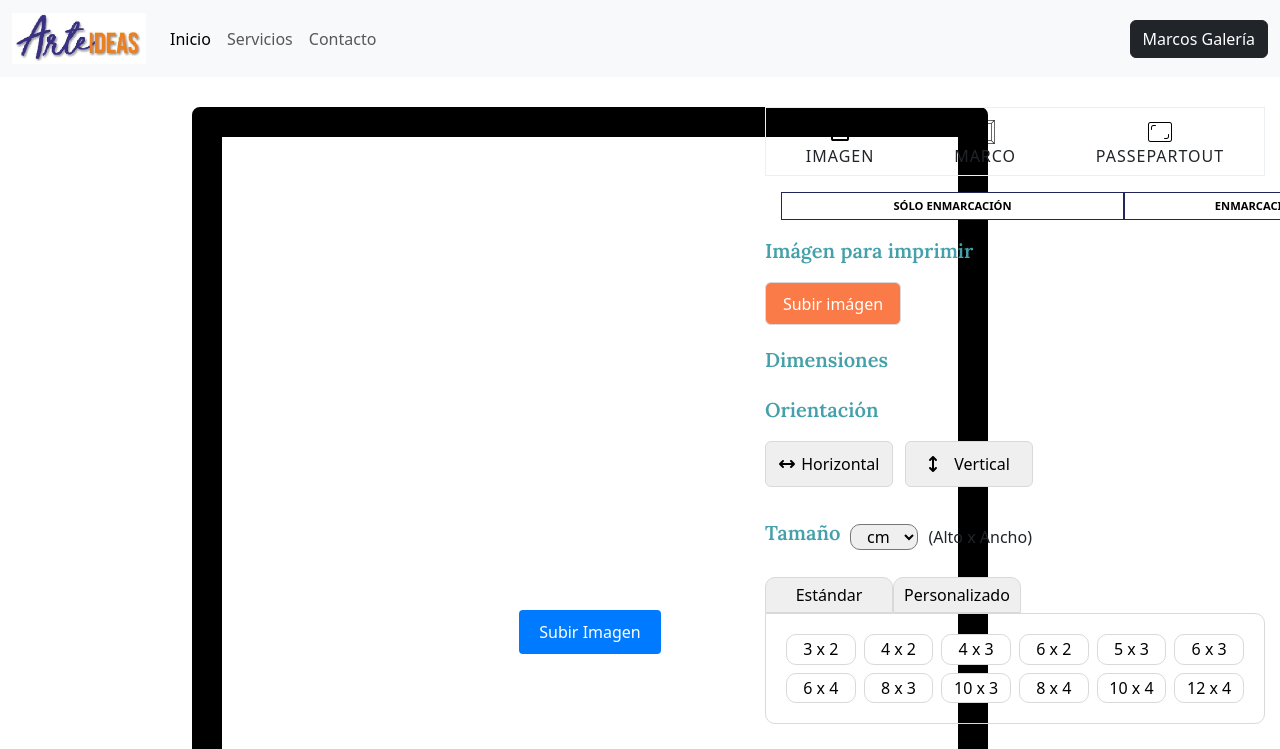
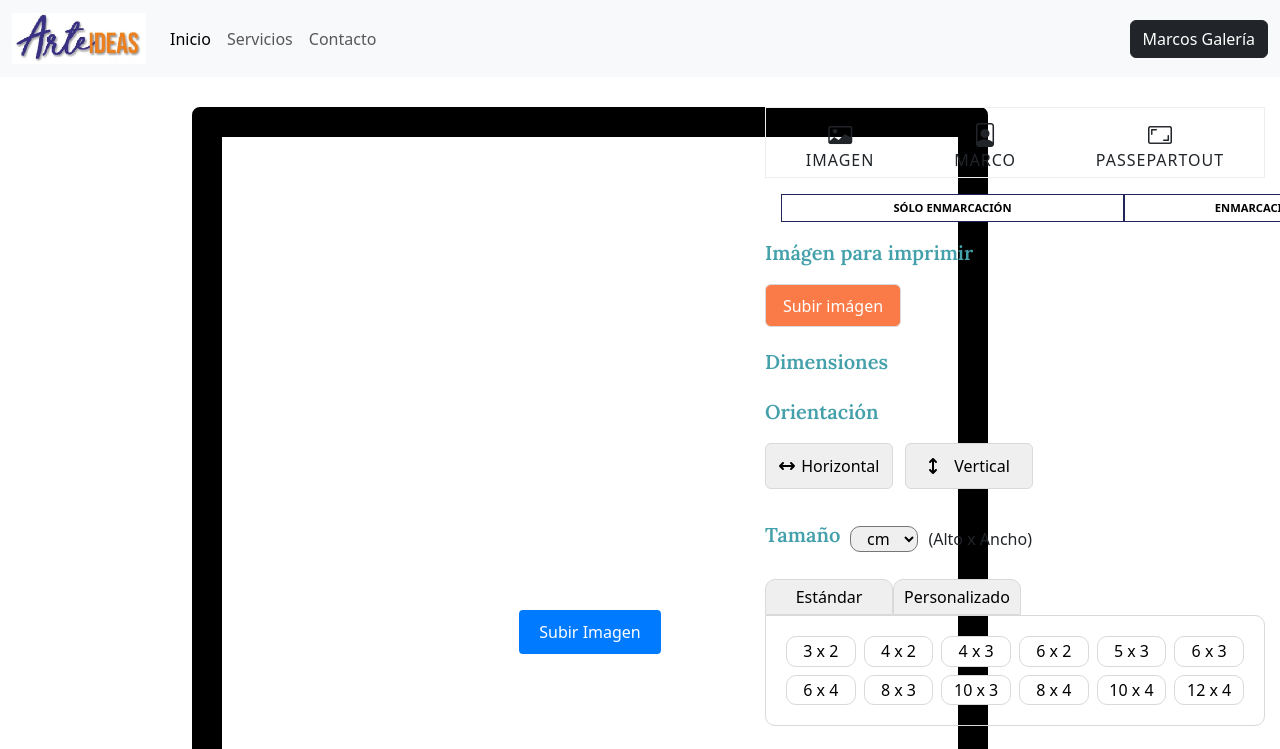
Before and after one commit to end1996/webForm, a React (Vite) app: page / in a window 1280 px wide. Shown: the top 749 px of the page. Built offline with nearby package versions, Linux system fonts and the light colour scheme.

Commit message:
integracion de iconos bootstrap

```diff
--- a/src/components/Screens/Formulario/Iconos.tsx
+++ b/src/components/Screens/Formulario/Iconos.tsx
@@ -4,15 +4,16 @@ function Iconos() {
   return (
     <div className={styles.iconContainer}>
       <div className={styles.iconContainer__each}>
-        <img className={styles.icon} src="src/assets/image.svg" alt="icon" />
+        {/*<img className={styles.icon} src="src/assets/image.svg" alt="icon" />*/}
+        <i className="bi bi-card-image fs-4"></i>
         <label className={styles.iconText}>IMAGEN</label>
       </div>
       <div className={styles.iconContainer__each}>
-        <img className={styles.icon} src="src/assets/passpartu.png" alt="icon" />
+        <i className="bi bi-file-person fs-4"></i>
         <label className={styles.iconText}>MARCO</label>
       </div>
       <div className={styles.iconContainer__each}>
-        <img className={styles.icon} src="src/assets/marco.png" alt="icon" />
+        <i className="bi bi-aspect-ratio fs-4"></i>
         <label className={styles.iconText}>PASSEPARTOUT</label>
       </div>
     </div>
--- a/src/components/Screens/Formulario/Iconos/Iconos.module.css
+++ b/src/components/Screens/Formulario/Iconos/Iconos.module.css
@@ -1,8 +1,10 @@
+@import url("https://cdn.jsdelivr.net/npm/bootstrap-icons@1.11.3/font/bootstrap-icons.min.css");
+
 .iconContainer {
     display: flex;
     width: 100%;  /* Ajusta el ancho al 100% del contenedor padre */
-    max-width: 768px;  /* Asegúrate de que esta sea la dimensión correcta según tu diseño de Figma */
-    height: 69px;  /* Asegúrate de que esta sea la dimensión correcta según tu diseño de Figma */
+    max-width: 768px;
+    height: 71px;
     flex-direction: row;
     margin-top: 30px;
     align-items: center;
@@ -11,19 +13,14 @@
     border: 1px solid #EBEFF2;
 }
 
-.icon {
-    width: 24px;
-    height: 24px;
-}
-
 .iconText {
     line-height: 15px;  /* Ajusta la altura de línea para centrar el texto verticalmente */
     letter-spacing: 1px; /* Ajusta el espaciado entre letras */
-    margin-top: 5px; /* Añade un margen superior para separar el texto del icono */
 }
 
 .iconContainer__each:hover {
     cursor: pointer;
+    color: #FB7B48;
 }
 
 .iconContainer__each {
--- a/src/components/Screens/Formulario/TextInputComentarios.tsx
+++ b/src/components/Screens/Formulario/TextInputComentarios.tsx
@@ -7,7 +7,7 @@ function TextInputContainer() {
         <>
             <div className={styles.inputContainer}>
                 <h2 className={styles.textTitle}>COMENTARIOS ADICIONALES</h2>
-                <textarea className={styles.textInput} placeholder="Escribe aquí tus comentarios..."></textarea>
+                <textarea className={styles.textInput}  placeholder="Escribe aquí tus comentarios..."></textarea>
             </div>
             <div className={styles.buttonContainer}>
                 <button className={styles.buttonSubmit}>Grabar Comentario</button>
```
